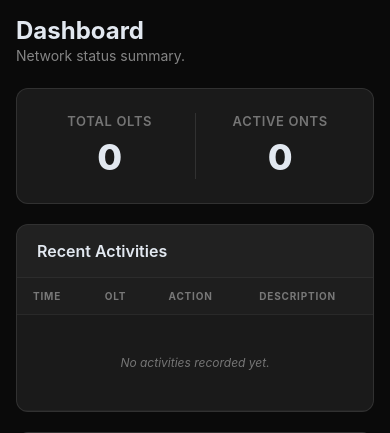
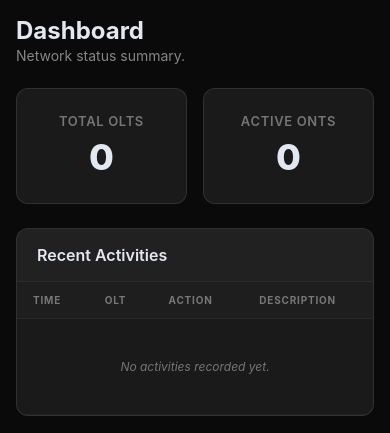
Before and after one commit to m-a-b-d-u-h/olt-app, a Flask app: page / in a window 390 px wide. Shown: the top 433 px of the page. Run offline with Flask 3, Linux system fonts and the light colour scheme.

Commit message:
fix: stat cards individual wrapper, tab white text, filter row mobile, select option dark bg, activity limit 10

```diff
--- a/app.py
+++ b/app.py
@@ -37,12 +37,12 @@ with app.app_context():
 def dashboard():
     olts = OLT.query.all()
     onts = ONT.query.all()
-    activities = ActivityLog.query.order_by(ActivityLog.created_at.desc()).limit(20).all()
+    activities = ActivityLog.query.order_by(ActivityLog.created_at.desc()).limit(10).all()
     return render_template('dashboard.html', olts=olts, onts=onts, activities=activities)
 
 @app.route('/api/activities')
 def api_activities():
-    logs = ActivityLog.query.order_by(ActivityLog.created_at.desc()).limit(50).all()
+    logs = ActivityLog.query.order_by(ActivityLog.created_at.desc()).limit(10).all()
     return jsonify([{
         'id': l.id, 'olt_name': l.olt_name, 'action': l.action,
         'description': l.description,
--- a/static/style.css
+++ b/static/style.css
@@ -26,10 +26,10 @@ a:hover { text-decoration: underline; }
 .card-body { padding: 20px; }
 .card + .card { margin-top: 20px; }
 
-.stats-grid { margin-bottom: 24px; display: flex; gap: 16px; }
-.stat-card { flex: 1; width: 50%; padding: 24px; display: flex; flex-direction: column; align-items: center; justify-content: center; }
-.stat-card .stat-label { font-size: 13px; font-weight: 600; text-transform: uppercase; letter-spacing: 0.05em; color: rgba(255,255,255,0.4); }
-.stat-card .stat-value { font-size: 36px; font-weight: 800; margin-top: 6px; text-align: center; }
+.stats-row { display: flex; gap: 16px; margin-bottom: 24px; }
+.stat-wrap { flex: 1; background: #1a1a1a; border: 1px solid rgba(255,255,255,0.1); border-radius: 12px; padding: 24px; text-align: center; }
+.stat-wrap .stat-label { font-size: 13px; font-weight: 600; text-transform: uppercase; letter-spacing: 0.05em; color: rgba(255,255,255,0.4); }
+.stat-wrap .stat-value { font-size: 36px; font-weight: 800; margin-top: 6px; color: #e2e8f0; }
 
 .btn { display: inline-flex; align-items: center; gap: 6px; padding: 8px 16px; border-radius: 8px; font-size: 13px; font-weight: 600; border: none; cursor: pointer; transition: all 0.2s; }
 .btn-primary { background: #2563eb; color: white; }
@@ -54,9 +54,11 @@ tbody tr:hover { background: rgba(255,255,255,0.02); }
 .form-control:focus { border-color: #3b82f6; box-shadow: 0 0 0 2px rgba(59,130,246,0.2); }
 .form-control:disabled { opacity: 0.5; }
 select.form-control { appearance: none; cursor: pointer; }
+select.form-control option { background: #1a1a1a; color: #e2e8f0; }
 .form-grid { display: grid; grid-template-columns: 1fr 1fr; gap: 16px; }
 .form-row { display: flex; gap: 12px; align-items: center; flex-wrap: wrap; }
 .filter-row > .form-group { flex: 1; min-width: 140px; }
+.form-group > .btn { padding: 10px 16px; font-size: 14px; line-height: 1.4; }
 
 .badge { display: inline-flex; padding: 2px 8px; border-radius: 10px; font-size: 11px; font-weight: 600; }
 .badge-online { background: rgba(16,185,129,0.15); color: #34d399; }
@@ -92,9 +94,8 @@ pre { background: rgba(0,0,0,0.4); padding: 12px; border-radius: 8px; overflow-x
 .modal-footer { padding: 16px 24px; border-top: 1px solid rgba(255,255,255,0.05); display: flex; gap: 12px; justify-content: flex-end; }
 
 .tabs { display: flex; gap: 4px; padding: 4px; background: rgba(255,255,255,0.05); border-radius: 12px; width: fit-content; margin-bottom: 20px; }
-.tab { padding: 8px 16px; border-radius: 8px; font-size: 13px; font-weight: 600; border: none; cursor: pointer; background: transparent; color: rgba(255,255,255,0.5); transition: all 0.2s; }
+.tab { padding: 8px 16px; border-radius: 8px; font-size: 13px; font-weight: 600; border: none; cursor: pointer; background: transparent; color: #e2e8f0; transition: all 0.2s; }
 .tab.active { background: #2563eb; color: white; }
-.tab:hover:not(.active) { color: #e2e8f0; }
 
 .toast { position: fixed; top: 16px; right: 16px; z-index: 1000; display: flex; flex-direction: column; gap: 8px; }
 .toast-msg { padding: 12px 20px; border-radius: 8px; font-size: 13px; font-weight: 500; box-shadow: 0 4px 12px rgba(0,0,0,0.3); animation: slideIn 0.3s; }
@@ -134,6 +135,8 @@ pre { background: rgba(0,0,0,0.4); padding: 12px; border-radius: 8px; overflow-x
     .bottom-nav a:hover { color: #e2e8f0; text-decoration: none; }
     .bottom-nav a.active { color: #60a5fa; }
     .bottom-nav a svg { width: 22px; height: 22px; }
+    .filter-row { flex-direction: column; }
+    .filter-row > .form-group { min-width: 0; width: 100%; }
 }
 .sidebar nav button {
     display: flex; align-items: center; gap: 10px; padding: 10px 12px; border-radius: 8px; font-size: 14px;
@@ -154,7 +157,9 @@ pre { background: rgba(0,0,0,0.4); padding: 12px; border-radius: 8px; overflow-x
 [data-theme="light"] .card { background: #ffffff; border-color: #e2e8f0; }
 [data-theme="light"] .card-header { border-bottom-color: #f1f5f9; background: #fafafa; }
 [data-theme="light"] .card-header h3 { color: #1e293b; }
-[data-theme="light"] .stat-card .stat-label { color: #94a3b8; }
+[data-theme="light"] .stat-wrap { background: #ffffff; border-color: #e2e8f0; }
+[data-theme="light"] .stat-wrap .stat-label { color: #64748b; }
+[data-theme="light"] .stat-wrap .stat-value { color: #1e293b; }
 [data-theme="light"] .btn-secondary { background: #f1f5f9; color: #1e293b; border-color: #e2e8f0; }
 [data-theme="light"] .btn-secondary:hover { background: #e2e8f0; }
 [data-theme="light"] thead th { color: #94a3b8; background: #fafafa; border-bottom-color: #e2e8f0; }
@@ -162,14 +167,13 @@ pre { background: rgba(0,0,0,0.4); padding: 12px; border-radius: 8px; overflow-x
 [data-theme="light"] tbody tr:hover { background: #f8fafc; }
 [data-theme="light"] .form-control { border-color: #e2e8f0; background: #f8fafc; color: #1e293b; }
 [data-theme="light"] .form-control:focus { border-color: #2563eb; }
+[data-theme="light"] select.form-control option { background: #ffffff; color: #1e293b; }
 [data-theme="light"] .form-group label { color: #64748b; }
 [data-theme="light"] pre { background: #f1f5f9; }
 [data-theme="light"] .modal { background: #ffffff; border-color: #e2e8f0; }
 [data-theme="light"] .modal-header { border-bottom-color: #f1f5f9; }
 [data-theme="light"] .modal-footer { border-top-color: #f1f5f9; }
-[data-theme="light"] .tabs { background: #f1f5f9; }
-[data-theme="light"] .tab { color: #94a3b8; }
-[data-theme="light"] .tab:hover:not(.active) { color: #1e293b; }
+[data-theme="light"] .tabs { background: #1a1a1a; }
 [data-theme="light"] .page-header p { color: #94a3b8; }
 [data-theme="light"] .text-muted { color: #94a3b8; }
 [data-theme="light"] .bottom-nav { background: #ffffff; border-top-color: #e2e8f0; }
--- a/templates/dashboard.html
+++ b/templates/dashboard.html
@@ -8,15 +8,14 @@
     </div>
 </div>
 
-<div class="card" style="display:flex;gap:16px;padding:24px;">
-    <div style="flex:1;text-align:center;">
-        <div style="font-size:13px;font-weight:600;text-transform:uppercase;letter-spacing:0.05em;color:rgba(255,255,255,0.4);">Total OLTs</div>
-        <div style="font-size:36px;font-weight:800;margin-top:6px;">{{ olts|length }}</div>
+<div class="stats-row">
+    <div class="stat-wrap">
+        <div class="stat-label">Total OLTs</div>
+        <div class="stat-value">{{ olts|length }}</div>
     </div>
-    <div style="width:1px;background:rgba(255,255,255,0.1);"></div>
-    <div style="flex:1;text-align:center;">
-        <div style="font-size:13px;font-weight:600;text-transform:uppercase;letter-spacing:0.05em;color:rgba(255,255,255,0.4);">Active ONTs</div>
-        <div style="font-size:36px;font-weight:800;margin-top:6px;">{{ onts|length }}</div>
+    <div class="stat-wrap">
+        <div class="stat-label">Active ONTs</div>
+        <div class="stat-value">{{ onts|length }}</div>
     </div>
 </div>
 
--- a/templates/ont.html
+++ b/templates/ont.html
@@ -44,7 +44,7 @@
                         {% endfor %}
                     </select>
                 </div>
-                <div class="form-group" style="display:flex;align-items:flex-end;">
+                <div class="form-group" style="flex:1;min-width:0;display:flex;align-items:flex-end;">
                     <button class="btn btn-primary w-full" onclick="syncFromOlt()" id="sync-btn">Sync from OLT</button>
                 </div>
             </div>
```
